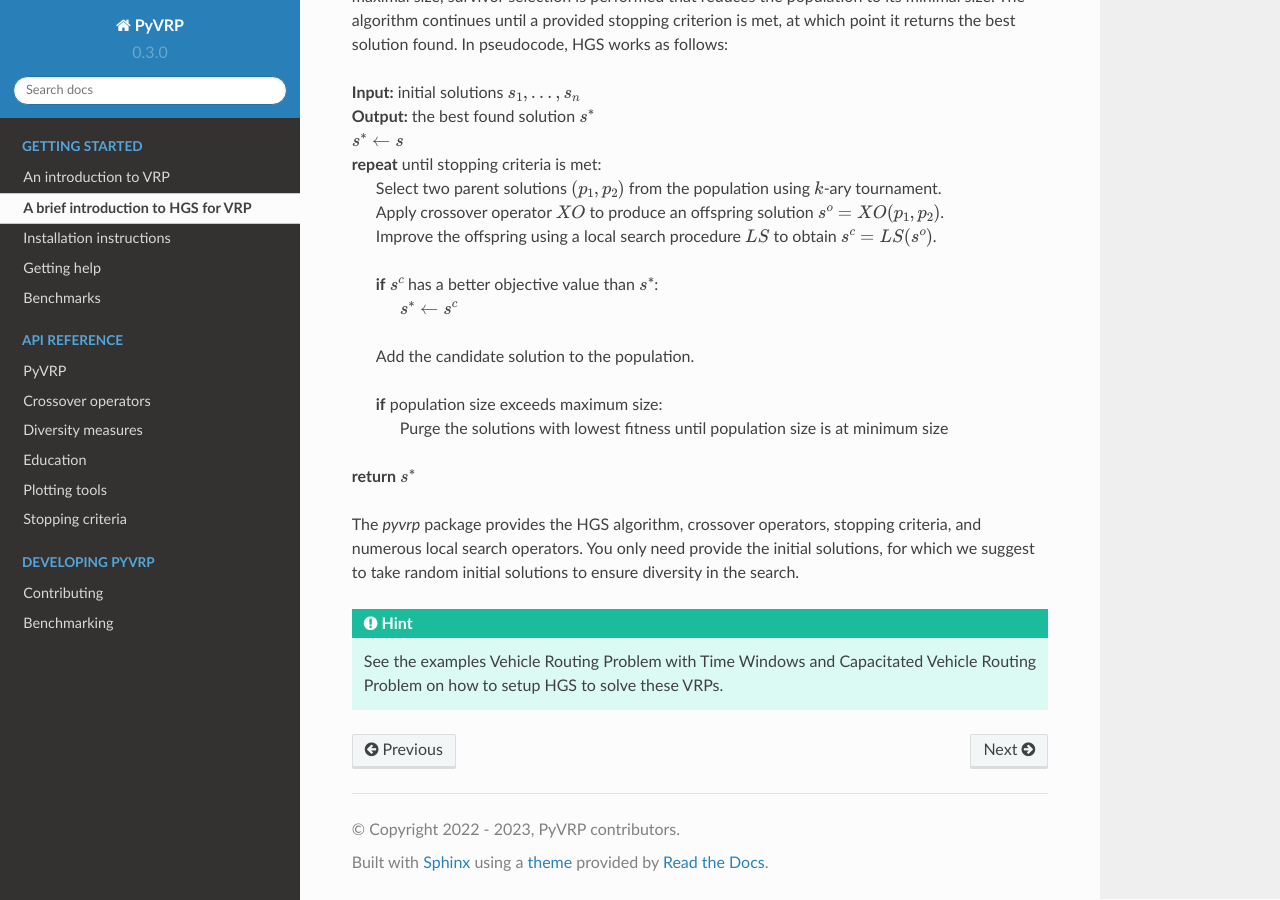
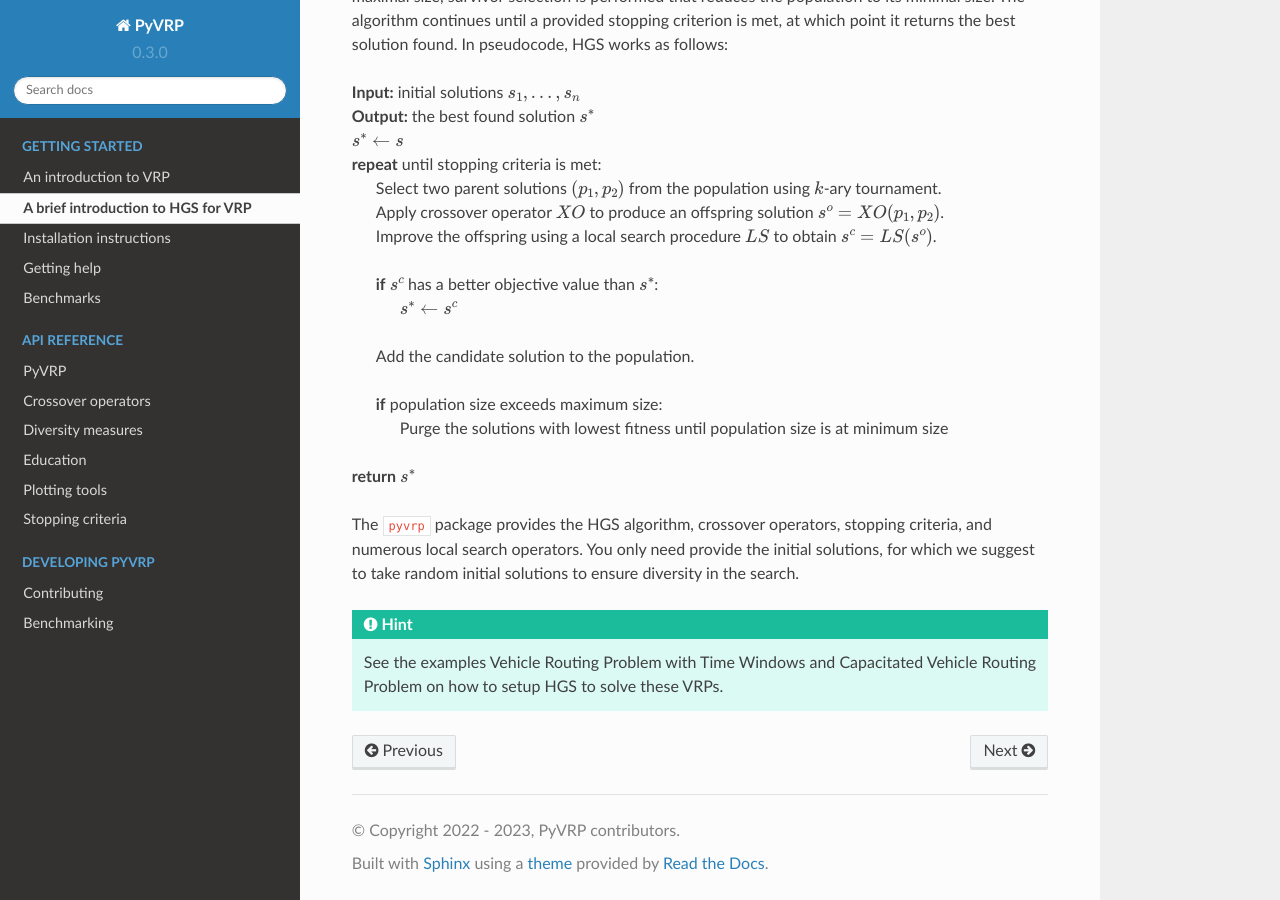
Before and after one commit to PyVRP/PyVRP, a Sphinx documentation site: the page built from docs/source/setup/introduction_to_hgs.rst, in a window 1280 px wide and 900 px high, scrolled down 564 px. Built offline with Sphinx 7.4.7 and the Read the Docs theme 2.0.0, drawn with Linux system fonts in a browser that asks for light colours; pages that are not in the unit, such as notebooks, are missing from menus.

```diff
--- a/docs/source/setup/introduction_to_hgs.rst
+++ b/docs/source/setup/introduction_to_hgs.rst
@@ -37,7 +37,7 @@ The algorithm continues until a provided stopping criterion is met, at which poi
 
     **return** :math:`s^*`
 
-The `pyvrp` package provides the HGS algorithm, crossover operators, stopping criteria, and numerous local search operators.
+The ``pyvrp`` package provides the HGS algorithm, crossover operators, stopping criteria, and numerous local search operators.
 You only need provide the initial solutions, for which we suggest to take random initial solutions to ensure diversity in the search.
 
 .. hint::
```
